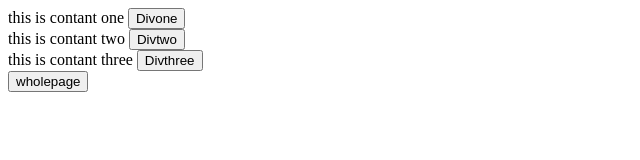
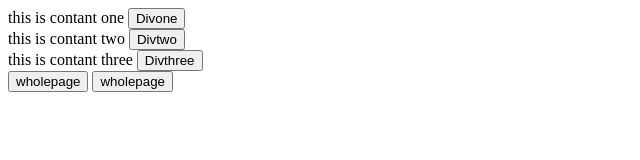
Before and after one commit to junaidaslam94/practice1, a plain HTML site: page js.html in a window 1280 px wide. Shown: the whole page, without its empty margins (0-640 px from the left). Drawn offline with Linux system fonts and the light colour scheme.

Commit message:
new buttoon

```diff
--- a/js.html
+++ b/js.html
@@ -126,6 +126,7 @@
 </div>
 <button onclick="mywholepage()" >wholepage</button>
 
+<button onclick="mywholepage()" >wholepage</button>
 
 
 <script>
```
Also changed, not shown: Javascript/js1.html (+1 -1 lines).
